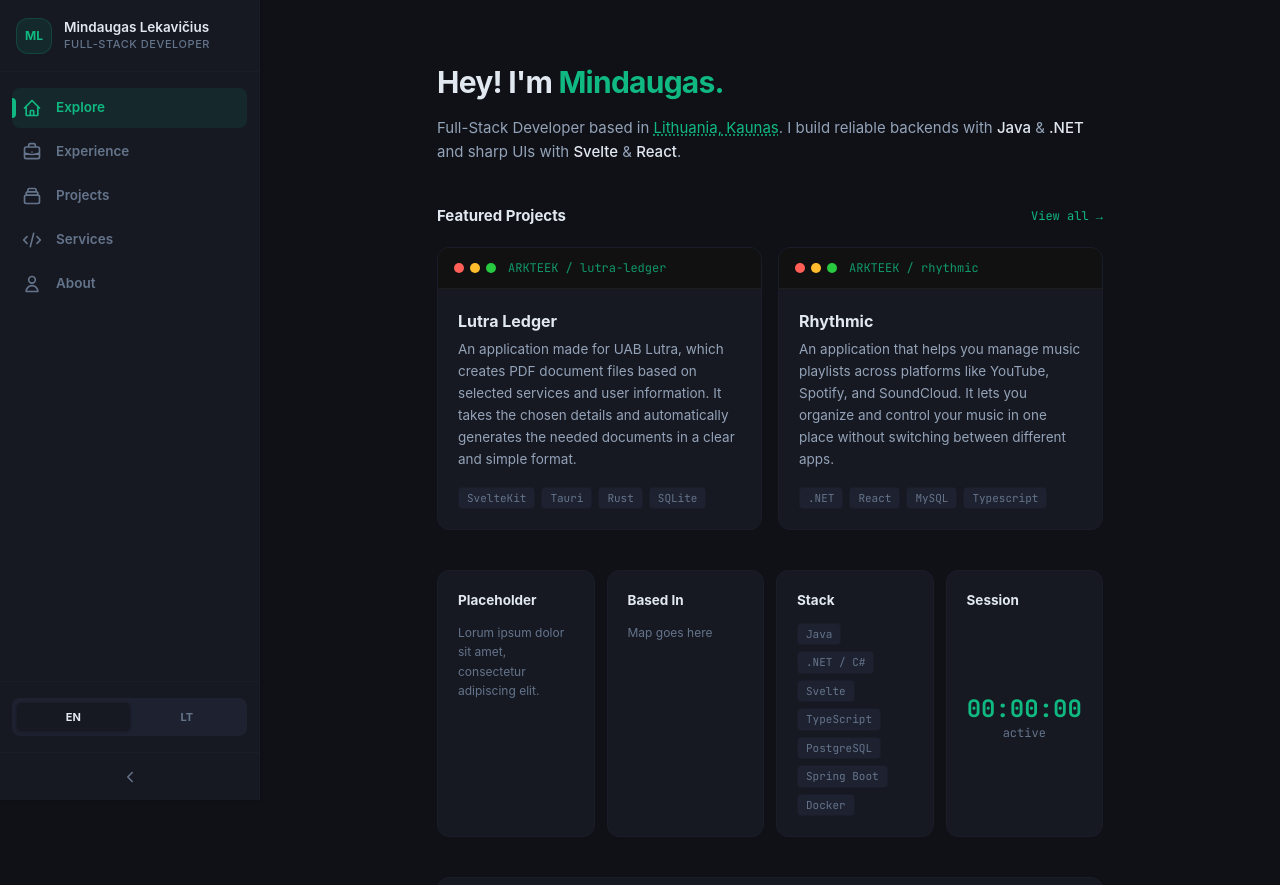
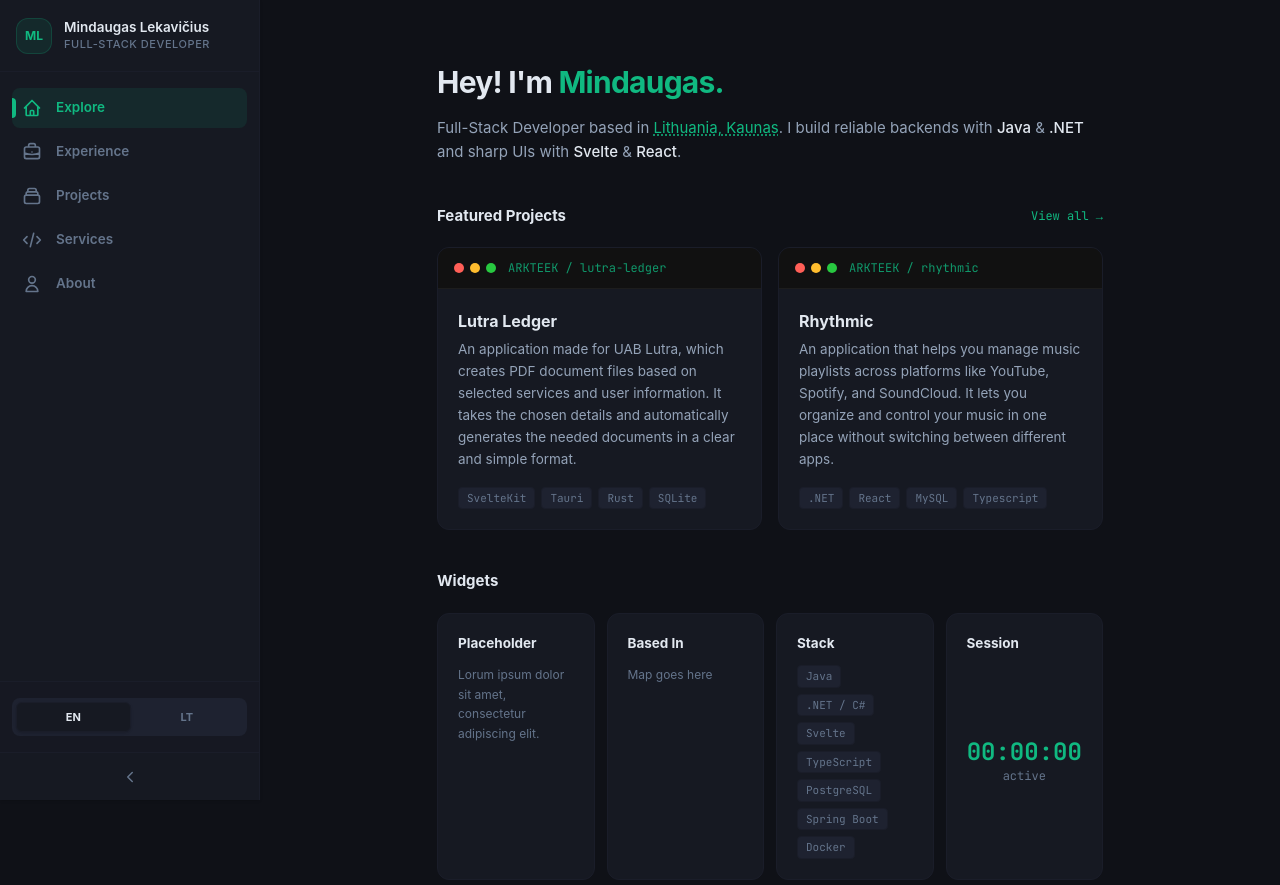
Before and after one commit to ARKTEEK/portfolio, a SvelteKit app: page / in a window 1280 px wide. Shown: the top 885 px of the page. Built offline with nearby package versions, Linux system fonts and the light colour scheme; a web font is replaced by a local one.

Commit message:
feat: Add section titles for main page

```diff
--- a/src/routes/+page.svelte
+++ b/src/routes/+page.svelte
@@ -46,6 +46,12 @@
   </div>
 </section>
 
+<div class="flex items-center justify-between mb-5">
+  <h2 class="text-base font-bold text-hi">Widgets</h2>
+</div>
 <StatsGrid {techTags} />
 
+<div class="flex items-center justify-between mb-5">
+  <h2 class="text-base font-bold text-hi">Commits</h2>
+</div>
 <CommitList {commits} />
```
